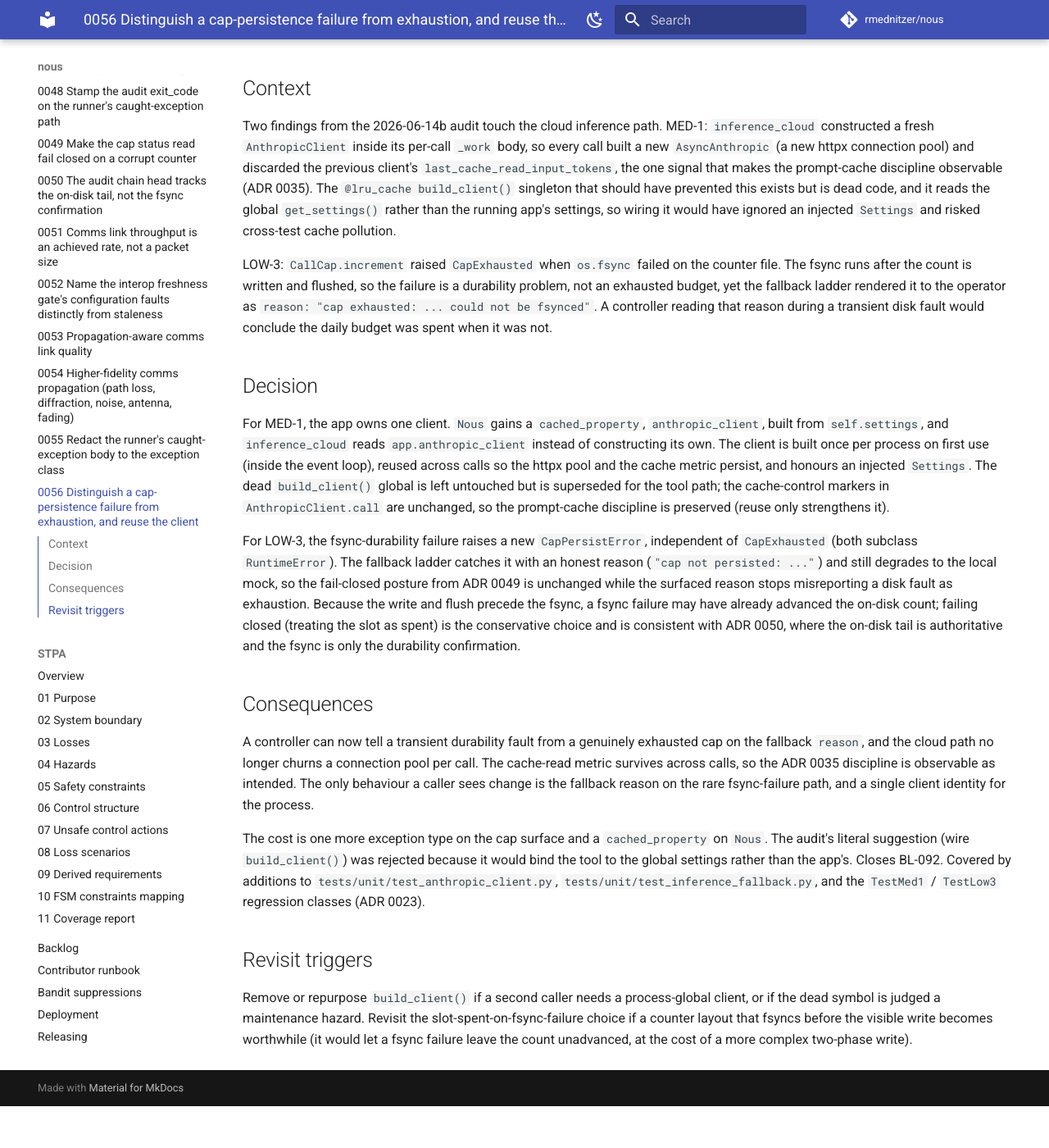
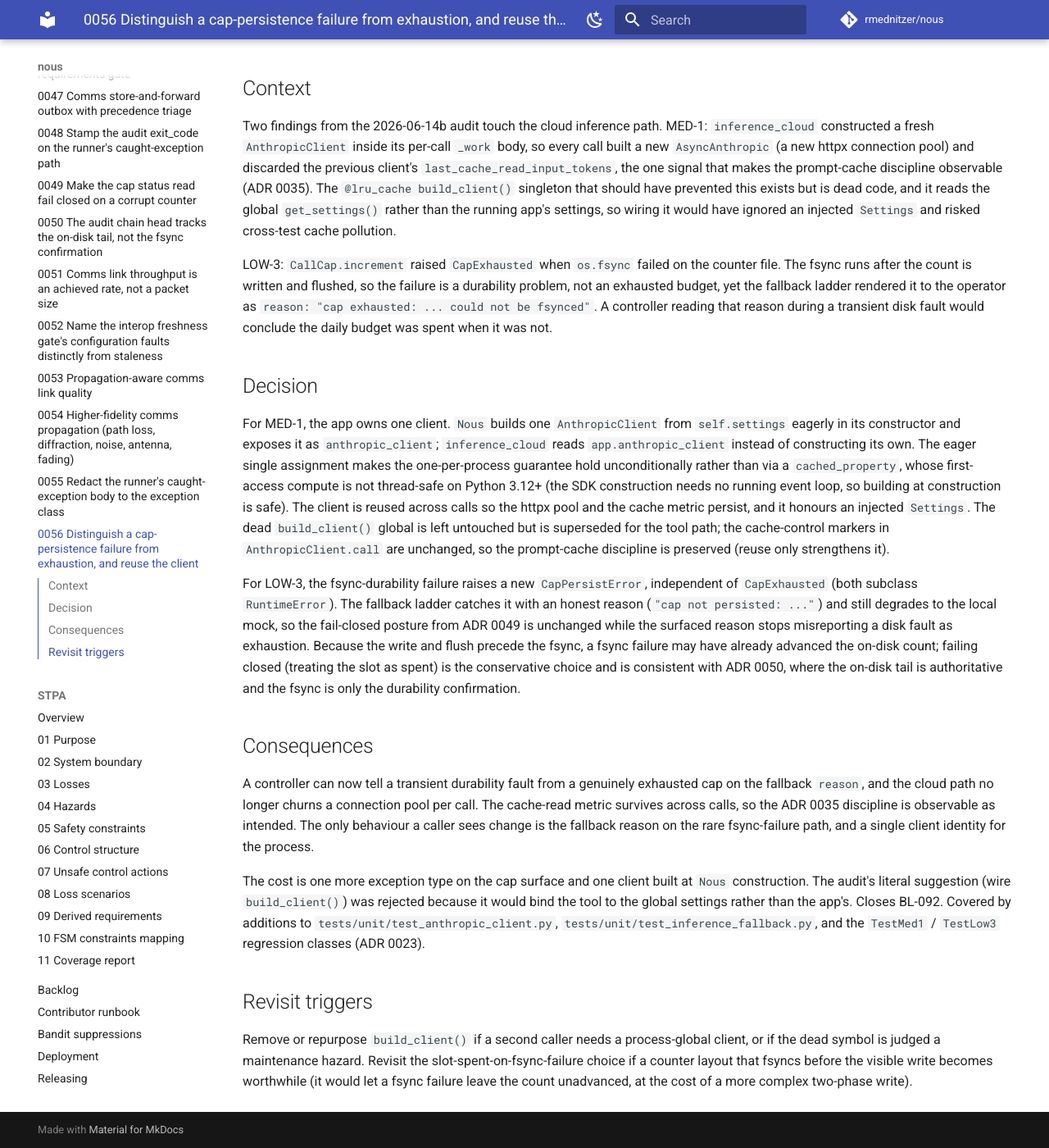
Before and after one commit to rmednitzer/nous, an MkDocs documentation site: the page built from docs/adr/0056-cap-persist-error-and-client-reuse.md, in a window 1280 px wide and 1400 px high, scrolled down 298 px. Shown: the whole window at 82% size. Built offline with MkDocs 1.6.1 and Material for MkDocs 9.7.7, drawn with Linux system fonts in a browser that asks for light colours; comment, search, counter and statistics services are not loaded; before the commit the page ends 1647 px from its top, so only the background shows below that.

Commit message:
Build the Anthropic client eagerly, not via cached_property (PR #144 review)
functools.cached_property is not thread-safe on Python 3.12+ (the lock was
removed), so a concurrent first access could compute it twice and build two
clients, undermining the one-per-process guarantee. The asyncio tool surface
makes that race unreachable today (the getter is synchronous and atomic
within the single event loop), but eager single assignment in Nous.__init__
guarantees it unconditionally. Verified the SDK constructs fine outside a
running loop, so building at construction time is safe. ADR 0056, backlog,
and CHANGELOG updated to match. 1005 tests pass.

https://claude.ai/code/session_017eybTXAGZEoHcYPt5rUMVP

```diff
--- a/docs/adr/0056-cap-persist-error-and-client-reuse.md
+++ b/docs/adr/0056-cap-persist-error-and-client-reuse.md
@@ -26,14 +26,18 @@ conclude the daily budget was spent when it was not.
 
 ## Decision
 
-For MED-1, the app owns one client. `Nous` gains a `cached_property`,
-`anthropic_client`, built from `self.settings`, and `inference_cloud` reads
-`app.anthropic_client` instead of constructing its own. The client is built once
-per process on first use (inside the event loop), reused across calls so the
-httpx pool and the cache metric persist, and honours an injected `Settings`. The
-dead `build_client()` global is left untouched but is superseded for the tool
-path; the cache-control markers in `AnthropicClient.call` are unchanged, so the
-prompt-cache discipline is preserved (reuse only strengthens it).
+For MED-1, the app owns one client. `Nous` builds one `AnthropicClient` from
+`self.settings` eagerly in its constructor and exposes it as `anthropic_client`;
+`inference_cloud` reads `app.anthropic_client` instead of constructing its own.
+The eager single assignment makes the one-per-process guarantee hold
+unconditionally rather than via a `cached_property`, whose first-access compute
+is not thread-safe on Python 3.12+ (the SDK construction needs no running event
+loop, so building at construction is safe). The client is reused across calls so
+the httpx pool and the cache metric persist, and it honours an injected
+`Settings`. The dead `build_client()` global is left untouched but is superseded
+for the tool path; the cache-control markers in `AnthropicClient.call` are
+unchanged, so the prompt-cache discipline is preserved (reuse only strengthens
+it).
 
 For LOW-3, the fsync-durability failure raises a new `CapPersistError`,
 independent of `CapExhausted` (both subclass `RuntimeError`). The fallback ladder
@@ -54,8 +58,9 @@ ADR 0035 discipline is observable as intended. The only behaviour a caller sees
 change is the fallback reason on the rare fsync-failure path, and a single client
 identity for the process.
 
-The cost is one more exception type on the cap surface and a `cached_property`
-on `Nous`. The audit's literal suggestion (wire `build_client()`) was rejected
+The cost is one more exception type on the cap surface and one client built at
+`Nous` construction. The audit's literal suggestion (wire `build_client()`) was
+rejected
 because it would bind the tool to the global settings rather than the app's.
 Closes BL-092. Covered by additions to `tests/unit/test_anthropic_client.py`,
 `tests/unit/test_inference_fallback.py`, and the `TestMed1` / `TestLow3`
```
Also changed, not shown: CHANGELOG.md (+2 -2 lines), docs/backlog.md (+1 -1 lines), 1 other file.
